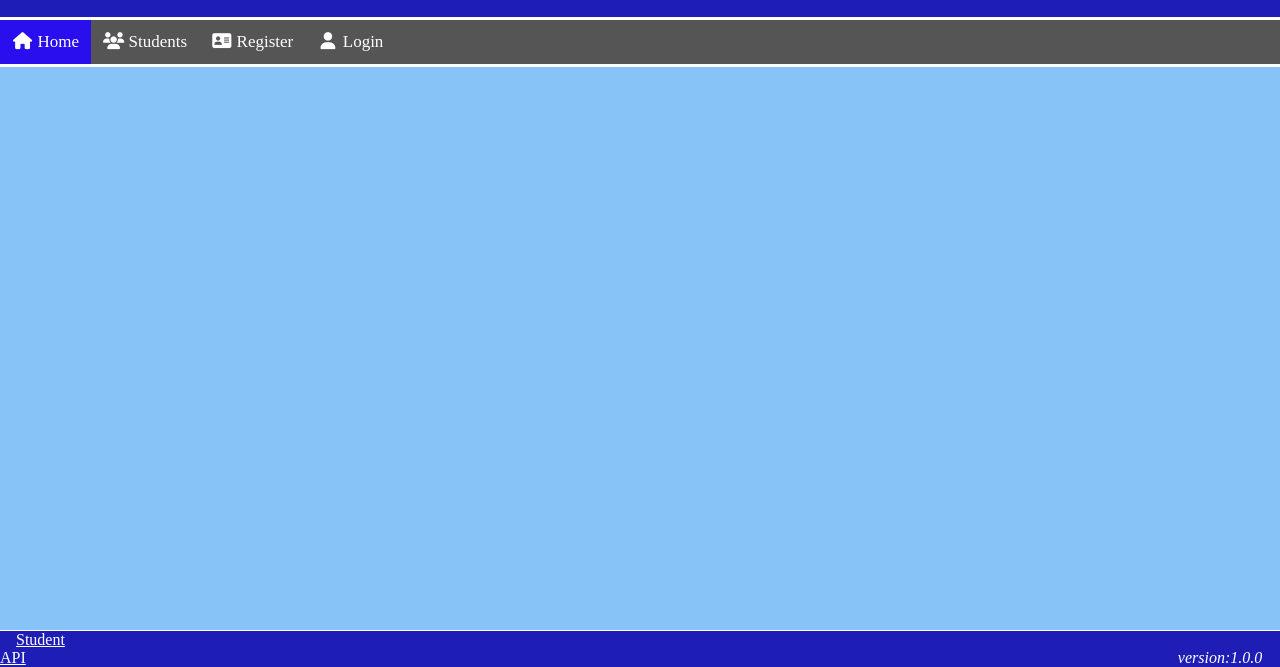
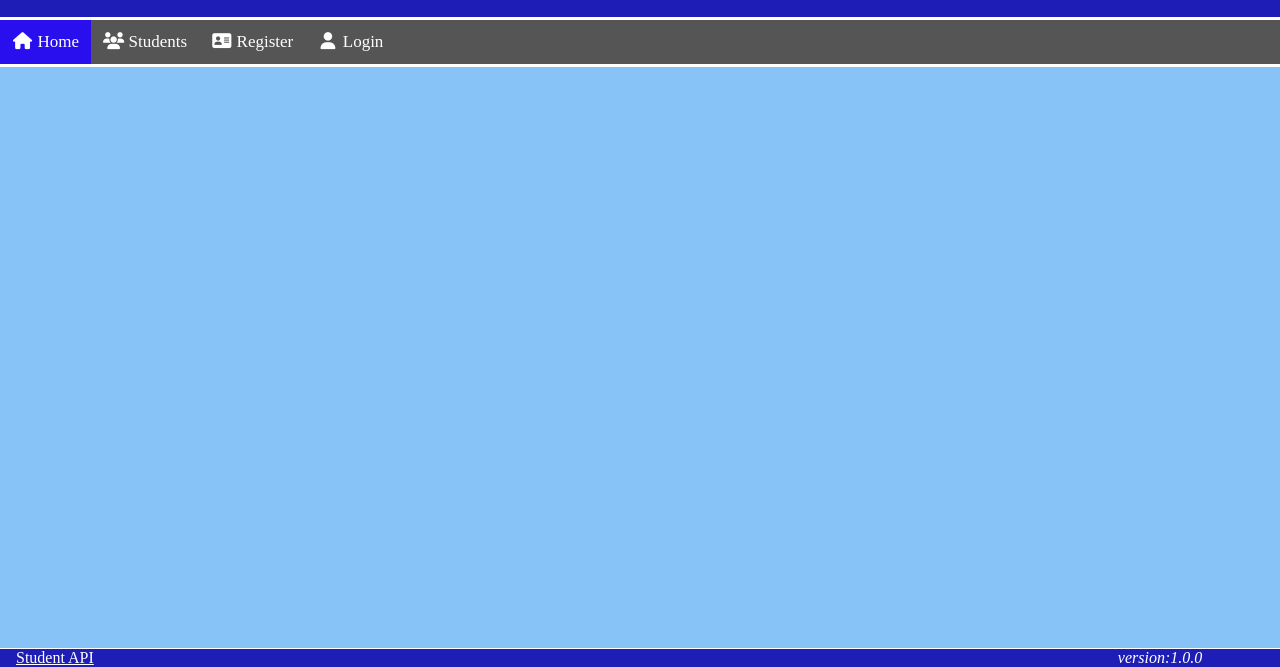
Before and after one commit to marcosserranojr/student-registration-webapp, a website: page app/public/index.html in a window 1280 px wide. Shown: the part 133-800 px from the top of the page. Drawn offline with Linux system fonts and the light colour scheme.

Commit message:
intial commit

```diff
--- a/app/public/index.html
+++ b/app/public/index.html
@@ -21,7 +21,7 @@
     <main class="main" >
     </main>
     <footer class="footer">
-        <a style="color: white; padding-left: 1em;" href="http://studentapi-team-one.apps.vapo-aws-sbx.va.gov/student">Student API</a><em style="color: white; padding-left:90%"><script src ="js/student-api.js"></script><script> document.write(verUtilized());</script></em>
+        <a style="color: white; padding-left: 1em;" href="http://studentapi-team-one.apps.vapo-aws-sbx.va.gov/student">Student API</a><em style="color: white; padding-left:80%"><script src ="js/student-api.js"></script><script> document.write(verUtilized());</script></em>
 
     </footer>
 </body>
```
